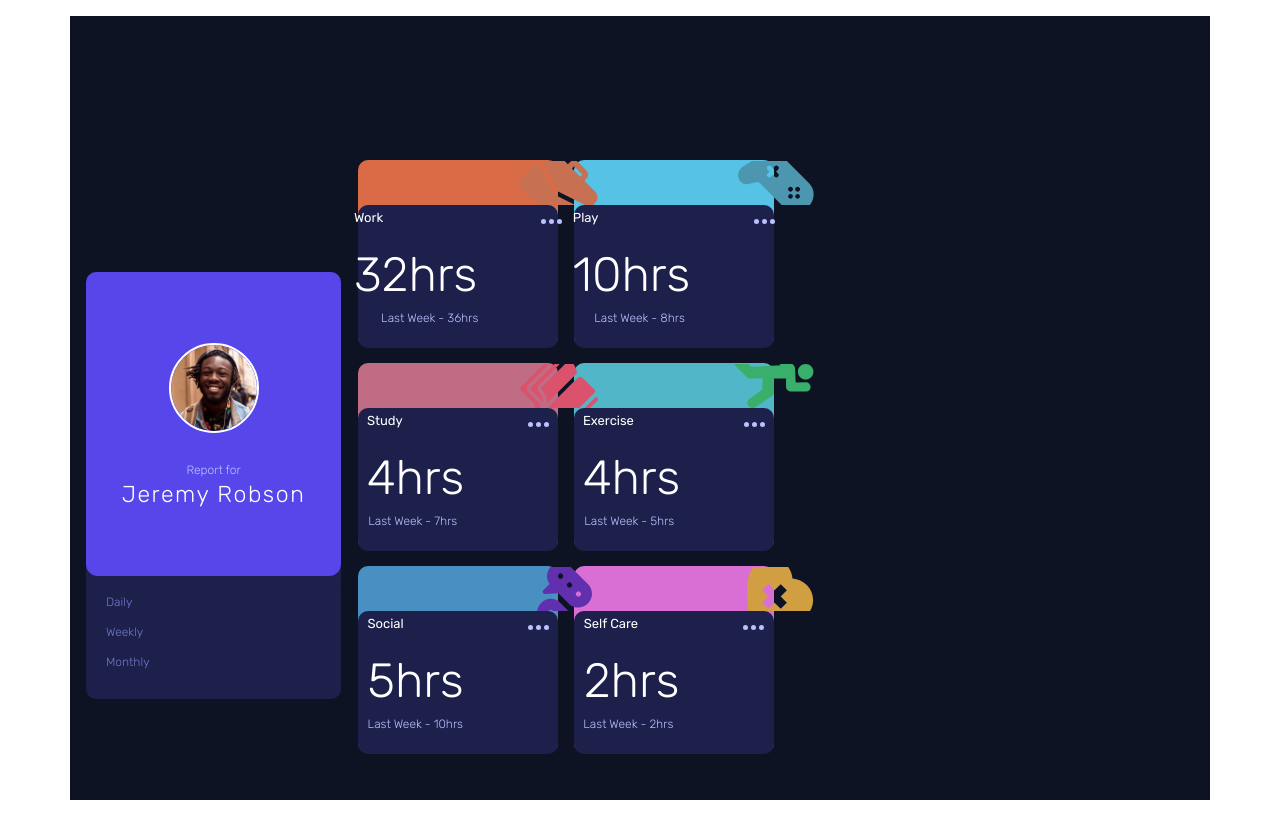
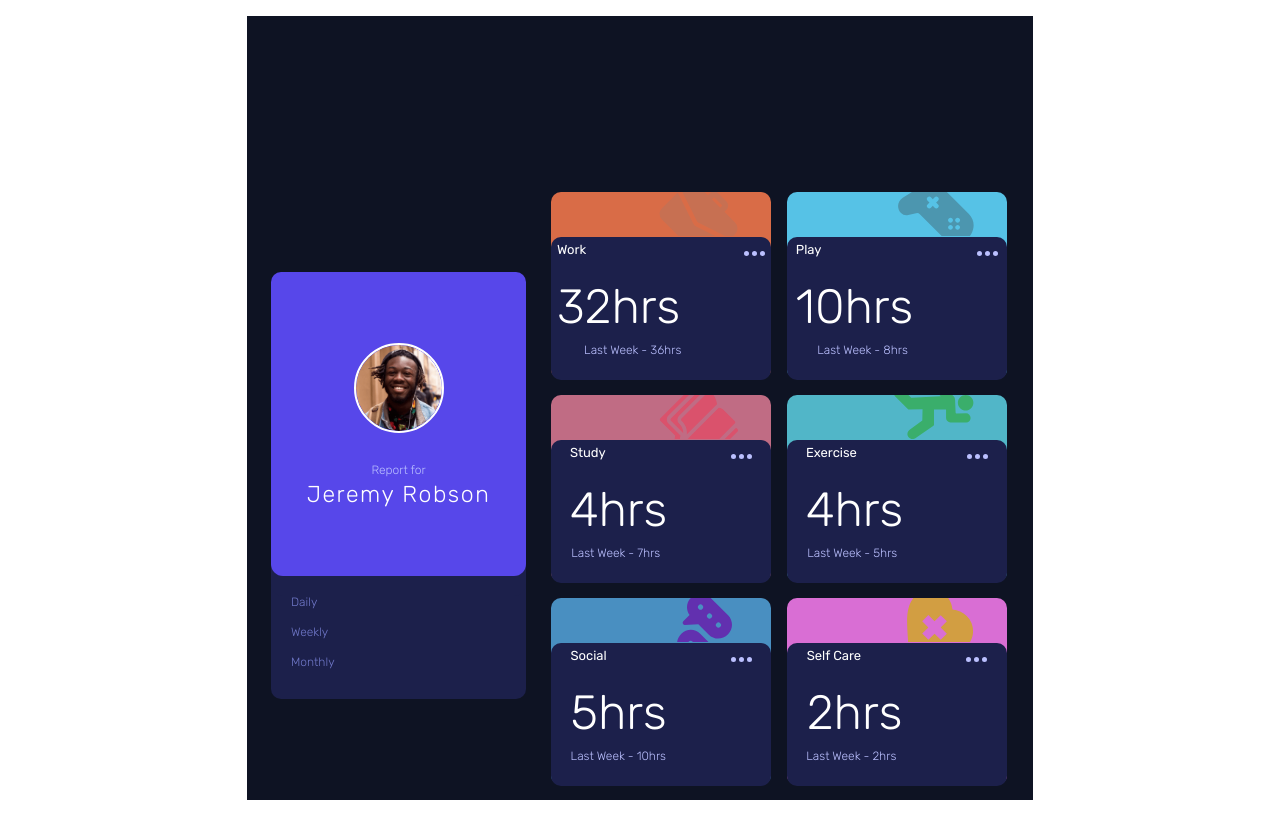
Before and after one commit to Have-Samuel/time-tracking-dashboard, a plain HTML site: page index.html in a window 1280 px wide. Drawn offline with nearby package versions, Linux system fonts and the light colour scheme.

Commit message:
Styling the persons Data

```diff
--- a/style.css
+++ b/style.css
@@ -185,7 +185,7 @@ body {
 
 @media (min-width: 786px) {
   .container {
-    width: 1440px;
+    width: 786px;
     height: 98vh;
     background-color: #0e1323;
     display: flex;
@@ -196,7 +196,7 @@ body {
 
   .play-card {
     margin-top: 0;
-    width: 200px;
+    width: 220px;
     height: 187px;
   }
 
@@ -205,8 +205,8 @@ body {
     grid-template-columns: 1fr 1fr;
     gap: 1rem;
     position: absolute;
-    top: 9rem;
-    left: 16.5rem;
+    top: 11rem;
+    left: 17.5rem;
     margin-left: 1.5rem;
     margin-top: 0;
   }
@@ -216,7 +216,7 @@ body {
     height: 315px;
     position: absolute;
     top: 12rem;
-    left: 1rem;
+    left: 1.5rem;
     /* margin-left: 1rem; */
   }
 
@@ -270,18 +270,26 @@ body {
     position: relative;
   }
 
-  img .adjust {
+  .image-show img {
+    /* filter: invert(10%);
+    position: absolute; */
+    top: -10px;
+    right: 68px;
+    /* clip: rect(10px, 327px, 54px, 0); */
+  }
+
+  /* img .adjust {
     border: 2px solid red;
     filter: invert(18%);
     position: absolute;
     top: -10px;
     right: 15px;
     clip: rect(10px, 327px, 54px, 0);
-  }
+  } */
 
   .content {
     display: flex;
-    width: 200px;
+    width: 220px;
     height: 143px;
     gap: 1rem;
   }
```
